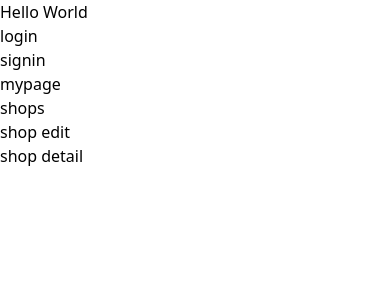
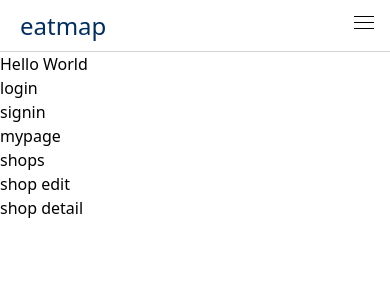
Before and after one commit to hayeon9826/next-eatmap, a Next.js app: page / in a window 390 px wide. Shown: the top 300 px of the page. Built offline with nearby package versions, Linux system fonts and the light colour scheme.

Commit message:
feat: Next.js 네비게이션 바 컴포넌트 만들기 실습

```diff
--- /dev/null
+++ b/components/Header.tsx
@@ -0,0 +1,26 @@
+import Link from 'next/link';
+
+export default function Header() {
+  return (
+    <div className="navbar">
+      <input type="checkbox" id="navbar__input--check" />
+      <div className="navbar__header">
+        <div className="navbar__title">eatmap</div>
+      </div>
+      <div className="navbar__button">
+        <label htmlFor="navbar__input--check">
+          <span></span>
+          <span></span>
+          <span></span>
+        </label>
+      </div>
+      <div className="navbar__links">
+        <Link href="/shops">맛집 목록</Link>
+        <Link href="/shops/new">맛집 등록</Link>
+        <Link href="/users/mypage">마이페이지</Link>
+        <Link href="/users/login">로그인</Link>
+        <Link href="/users/signin">회원가입</Link>
+      </div>
+    </div>
+  );
+}
--- /dev/null
+++ b/components/Layout.tsx
@@ -0,0 +1,15 @@
+import { ReactNode } from 'react';
+import Header from './Header';
+
+interface LayoutProps {
+  children: ReactNode;
+}
+
+export default function Layout({ children }: LayoutProps) {
+  return (
+    <div className="layout__div">
+      <Header />
+      {children}
+    </div>
+  );
+}
--- a/pages/index.tsx
+++ b/pages/index.tsx
@@ -1,8 +1,9 @@
+import Layout from '@/components/Layout';
 import Link from 'next/link';
 
 export default function Home() {
   return (
-    <>
+    <Layout>
       <div>Hello World</div>
       <ul>
         <li>
@@ -24,6 +25,6 @@ export default function Home() {
           <Link href="/shops/1">shop detail</Link>
         </li>
       </ul>
-    </>
+    </Layout>
   );
 }
--- /dev/null
+++ b/pages/shops/new.tsx
@@ -0,0 +1,3 @@
+export default function ShopIndex() {
+  return <div>Shop new</div>;
+}
--- a/styles/globals.css
+++ b/styles/globals.css
@@ -2,27 +2,114 @@
 @tailwind components;
 @tailwind utilities;
 
-/*
-:root {
-  --foreground-rgb: 0, 0, 0;
-  --background-start-rgb: 214, 219, 220;
-  --background-end-rgb: 255, 255, 255;
+/* navbar  */
+
+.navbar {
+  height: 52px;
+  width: 100%;
+  position: fixed;
+  top: 0;
+  background-color: white;
+  border-bottom: 1px solid lightgray;
+  padding: 0px 24px;
 }
 
-@media (prefers-color-scheme: dark) {
-  :root {
-    --foreground-rgb: 255, 255, 255;
-    --background-start-rgb: 0, 0, 0;
-    --background-end-rgb: 0, 0, 0;
+.navbar__header {
+  display: inline;
+}
+
+.navbar__title {
+  display: inline-block;
+  font-size: 24px;
+  font-weight: 500;
+  color: #002d62;
+  padding: 8px;
+}
+
+.navbar__links {
+  display: inline;
+  float: right;
+  font-size: 16px;
+}
+
+.navbar__links a {
+  display: inline-block;
+  color: black;
+  padding: 14px 8px;
+}
+
+.navbar__links a:hover {
+  color: darkgray;
+}
+
+.navbar__button,
+#navbar__input--check {
+  display: none;
+}
+
+@media only screen and (max-width: 600px) {
+  .navbar {
+    padding: 0px 12px;
+  }
+  .navbar__button {
+    display: inline-block;
+    position: absolute;
+    right: 0px;
+    top: 0px;
+  }
+
+  .navbar__button label {
+    display: inline-block;
+    width: 52px;
+    height: 52px;
+    padding: 16px;
+  }
+
+  .navbar__button > label:hover,
+  .navbar #navbar__input--check:checked ~ .navbar__button > label {
+    background-color: rgba(0, 0, 0, 0.1);
+  }
+
+  .navbar__button label span {
+    display: block;
+    width: 20px;
+    height: 6px;
+    border-top: 1px solid black;
+  }
+
+  .navbar__links {
+    position: absolute;
+    display: block;
+    width: 100%;
+    background-color: #002d62;
+    height: 0px;
+    transition: all 0.3s ease-in;
+    overflow-y: hidden;
+    top: 50px;
+    left: 0px;
+  }
+
+  .navbar__links a {
+    display: block;
+    width: 100%;
+    color: white;
+    padding: 14px 20px;
+  }
+
+  .navbar__links a:first-of-type {
+    margin-top: 12px;
+  }
+
+  .navbar > #navbar__input--check:not(:checked) ~ .navbar__links {
+    height: 0px;
+  }
+  .navbar > #navbar__input--check:checked ~ .navbar__links {
+    height: calc(100vh - 50px);
+    overflow-y: auto;
   }
 }
 
-body {
-  color: rgb(var(--foreground-rgb));
-  background: linear-gradient(
-      to bottom,
-      transparent,
-      rgb(var(--background-end-rgb))
-    )
-    rgb(var(--background-start-rgb));
-} */
+/* layout */
+.layout__div {
+  padding-top: 52px;
+}
```
